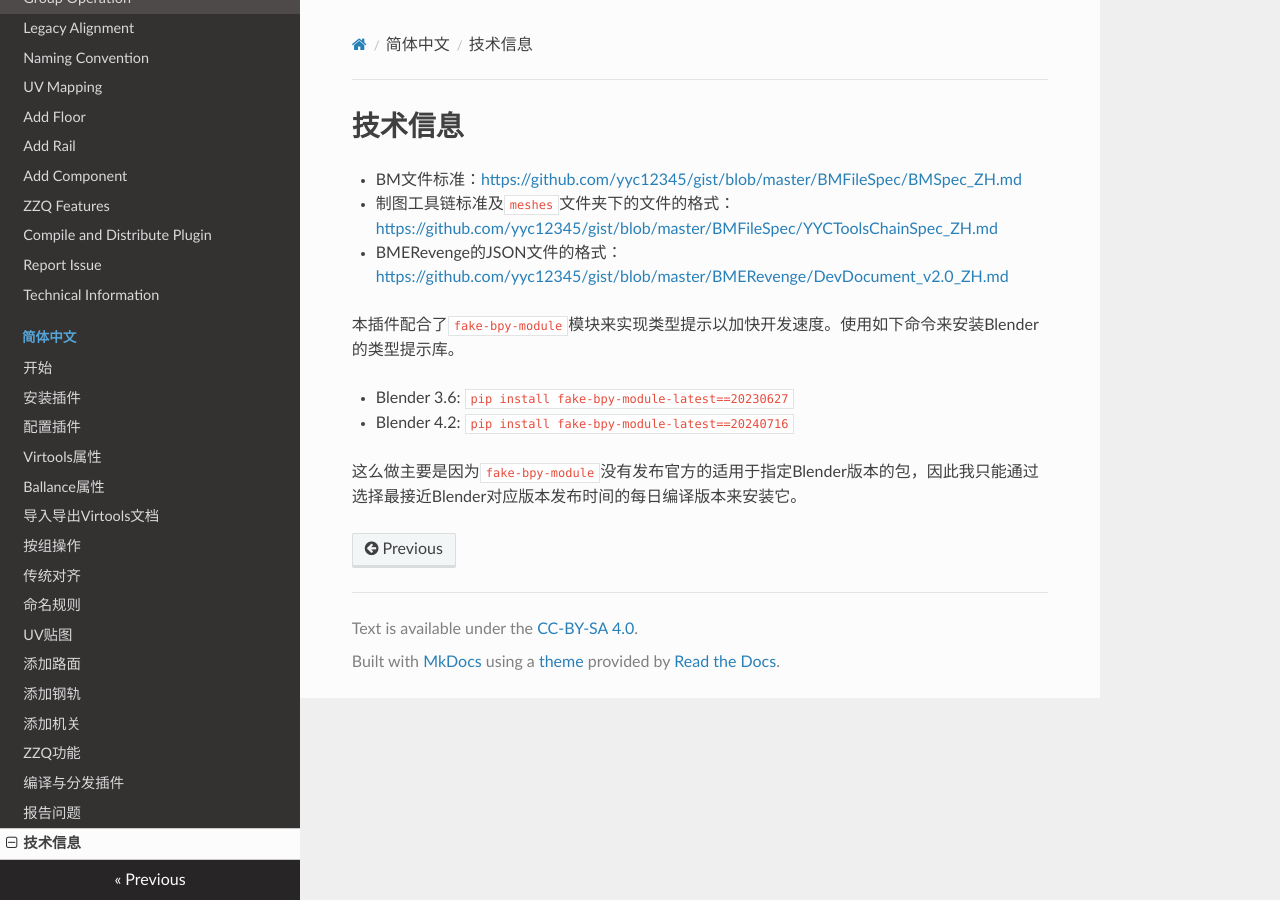
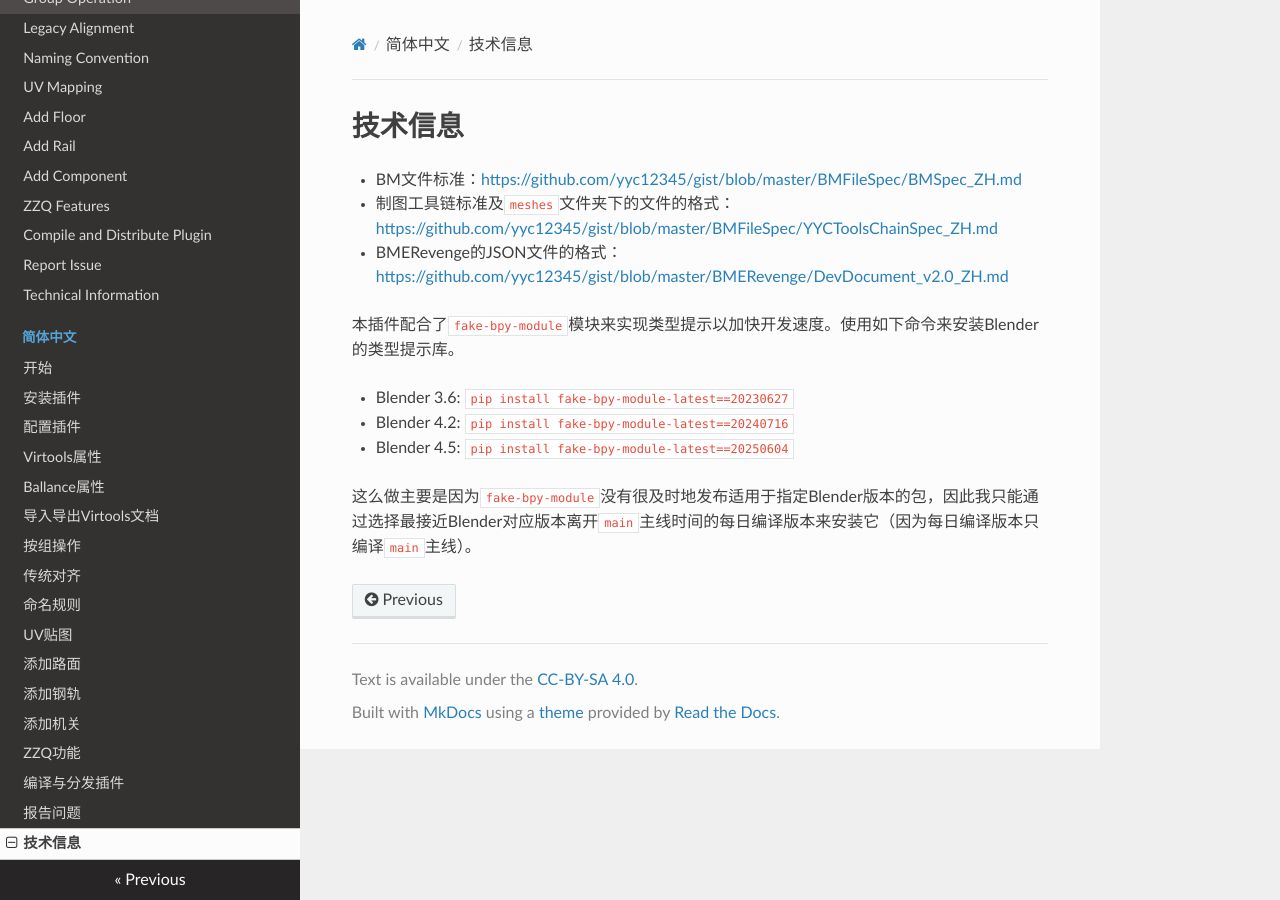
Before and after one commit to yyc12345/BallanceBlenderHelper, an MkDocs documentation site: the page built from docs/docs/zh-cn/tech-infos.md, in a window 1280 px wide. Built offline with MkDocs 1.6.1, drawn with Linux system fonts in a browser that asks for light colours; nearby versions of some CDN libraries.

Commit message:
doc: update fake-bpy-module.
- update fake-bpy-module for dev and write its version, which is suit for blender 4.5, in doc.

```diff
--- a/docs/docs/zh-cn/tech-infos.md
+++ b/docs/docs/zh-cn/tech-infos.md
@@ -8,5 +8,6 @@
 
 * Blender 3.6: `pip install fake-bpy-module-latest==20230627`
 * Blender 4.2: `pip install fake-bpy-module-latest==20240716`
+* Blender 4.5: `pip install fake-bpy-module-latest==20250604`
 
-这么做主要是因为`fake-bpy-module`没有发布官方的适用于指定Blender版本的包，因此我只能通过选择最接近Blender对应版本发布时间的每日编译版本来安装它。
+这么做主要是因为`fake-bpy-module`没有很及时地发布适用于指定Blender版本的包，因此我只能通过选择最接近Blender对应版本离开`main`主线时间的每日编译版本来安装它（因为每日编译版本只编译`main`主线）。
```
